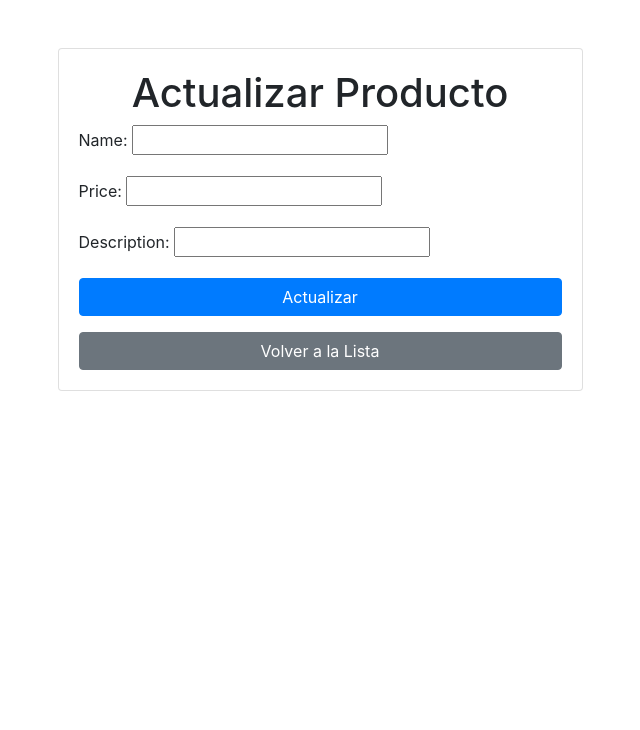
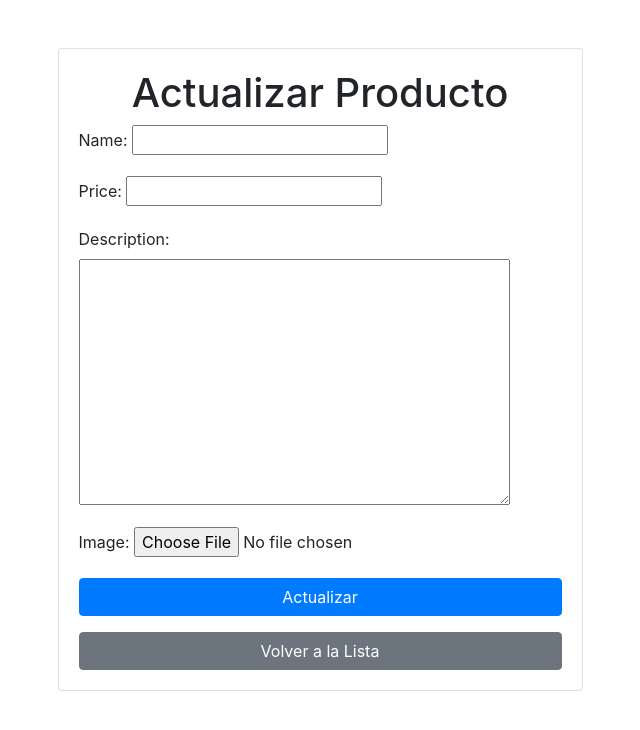
Before and after one commit to Blandskron/BackendFASTAPIFrontendDJANGO, a Django app: page /productos/actualizar/1/ in a window 1280 px wide. Shown: the part 56-786 px from the top of the page, without its empty margins (320-960 px from the left). Run offline with Django 5.2, Linux system fonts and the light colour scheme; data that the repository does not hold is empty; some libraries are stand-ins or nearby versions.

Commit message:
imagenes

```diff
--- a/backend/models.py
+++ b/backend/models.py
@@ -1,3 +1,4 @@
+# models.py
 from sqlalchemy import create_engine, Column, Integer, String, Float, DateTime
 from sqlalchemy.ext.declarative import declarative_base
 from sqlalchemy.orm import sessionmaker
@@ -20,6 +21,7 @@ class Product(Base):
     name = Column(String, index=True)
     price = Column(Float)
     description = Column(String, nullable=True)
+    image_url = Column(String, nullable=True)  # New column for image URL
     last_updated = Column(DateTime, default=datetime.utcnow)
 
 # Create the database tables
--- a/frontend/frontend/settings.py
+++ b/frontend/frontend/settings.py
@@ -11,6 +11,7 @@ https://docs.djangoproject.com/en/5.0/ref/settings/
 """
 
 from pathlib import Path
+import os
 
 # Build paths inside the project like this: BASE_DIR / 'subdir'.
 BASE_DIR = Path(__file__).resolve().parent.parent
@@ -123,6 +124,9 @@ STATICFILES_DIRS = [
     BASE_DIR / 'static/',
 ]
 
+MEDIA_ROOT = os.path.join(BASE_DIR, 'backend', 'uploads')
+MEDIA_URL = '/media/'
+
 # Default primary key field type
 # https://docs.djangoproject.com/en/5.0/ref/settings/#default-auto-field
 
--- a/frontend/frontend/urls.py
+++ b/frontend/frontend/urls.py
@@ -16,8 +16,10 @@ Including another URLconf
 """
 from django.contrib import admin
 from django.urls import path, include
+from django.views.generic.base import RedirectView
 
 urlpatterns = [
     path('admin/', admin.site.urls),
     path('productos/', include('productos.urls')),
+    path('', RedirectView.as_view(url='/productos/', permanent=False))
 ]
--- a/frontend/productos/forms.py
+++ b/frontend/productos/forms.py
@@ -1,6 +1,7 @@
 from django import forms
 
 class ProductForm(forms.Form):
-    name = forms.CharField(label='Name', max_length=100)
-    price = forms.FloatField(label='Price')
-    description = forms.CharField(label='Description')
+    name = forms.CharField(max_length=100)
+    price = forms.FloatField()
+    description = forms.CharField(widget=forms.Textarea, required=False)
+    image = forms.ImageField(required=False)
--- a/frontend/productos/templates/productos/lista_productos.html
+++ b/frontend/productos/templates/productos/lista_productos.html
@@ -11,6 +11,7 @@
             <ul class="list-group">
             {% for producto in productos %}
                 <li class="list-group-item" style="background-color: rgb(210, 210, 146);">
+                    {{ producto.image_url }}
                     <h5>{{ producto.name }}</h5>
                     <p>Precio: ${{ producto.price }}</p>
                     <p>{{ producto.description }}</p>
--- a/frontend/productos/views.py
+++ b/frontend/productos/views.py
@@ -1,5 +1,6 @@
 import requests
 from django.shortcuts import render, redirect
+from django.http import JsonResponse
 from django.urls import reverse
 from .forms import ProductForm
 from django.conf import settings
@@ -16,18 +17,53 @@ def detalle_producto(request, product_id):
     producto = response.json()
     return render(request, 'productos/detalle_producto.html', {'producto': producto})
 
+def crear_producto(request):
+    if request.method == "POST":
+        form = ProductForm(request.POST, request.FILES)
+        print("Formulario recibido:", form)
+        if form.is_valid():
+            name = form.cleaned_data['name']
+            price = form.cleaned_data['price']
+            description = form.cleaned_data['description']
+            image = form.cleaned_data['image']
+            print("Imagen recibida:", image)
+            image_url = None
 
+            # Verificamos si la imagen se recibe correctamente
+            print("Nombre de la imagen:", image.name)
+            print("Tipo de contenido de la imagen:", image.content_type)
 
-def crear_producto(request):
-    if request.method == 'POST':
-        form = ProductForm(request.POST)
-        if form.is_valid():
-            new_product = form.cleaned_data
-            response = requests.post(f'{API_URL}products/create/', json=new_product)
-            if response.status_code == 200:
-                return redirect(reverse('lista_productos'))
+            # Subir la imagen a FastAPI
+            if image:
+                upload_url = f'{API_URL}uploadfile/'
+                files = {'file': (image.name, image.read(), image.content_type)}
+                response = requests.post(upload_url, files=files)
+                if response.status_code == 200:
+                    image_url = response.json().get("file_path")
+                    print("URL de la imagen subida:", image_url)
+                else:
+                    error_message = f"Error al subir la imagen: {response.text}"
+                    return render(request, 'error.html', {'message': error_message})
+
+            # Crear el producto en FastAPI solo si se subió la imagen correctamente
+            if image_url:
+                create_url = f'{API_URL}products/create/'
+                product_data = {
+                    "name": name,
+                    "price": price,
+                    "description": description,
+                    "image_url": image_url
+                }
+                response = requests.post(create_url, json=product_data)
+                if response.status_code == 200:
+                    return redirect('lista_productos')
+                else:
+                    error_message = f"Error al crear el producto: {response.text}"
+                    return render(request, 'error.html', {'message': error_message})
+
     else:
         form = ProductForm()
+
     return render(request, 'productos/crear_producto.html', {'form': form})
 
 def actualizar_producto(request, product_id):
```
Also changed, not shown: backend/main.py (+21 -5 lines), backend/schemas.py (+8 -4 lines), backend/test.db, test.db (deleted).
